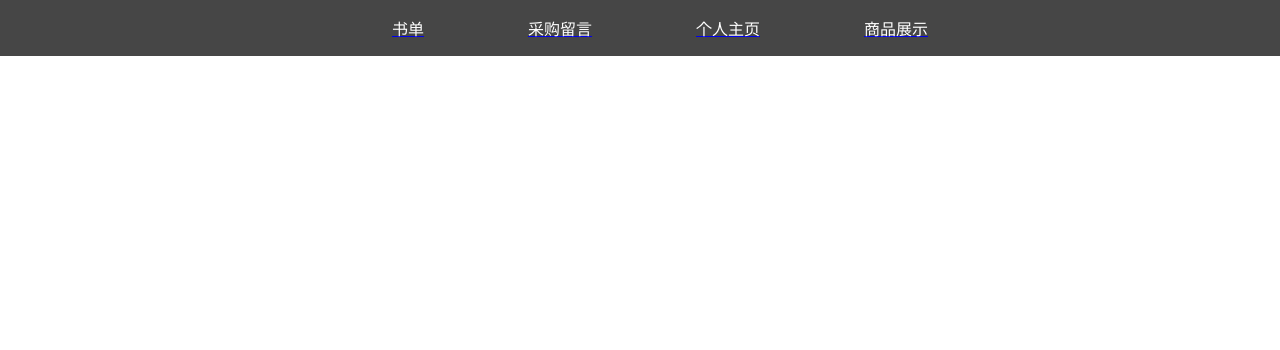
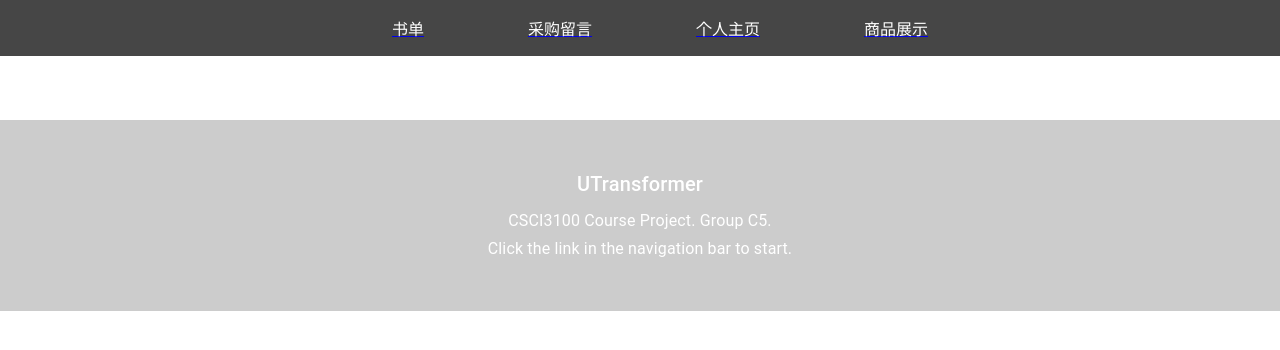
Before and after one commit to lesliepy99/CSCI3100_project, a React (Create React App) app: page /home in a window 1280 px wide. Shown: the top 350 px of the page. Built offline with nearby package versions, Linux system fonts and the light colour scheme; no server answers.

Commit message:
Update Home.js

```diff
--- a/src/Home.js
+++ b/src/Home.js
@@ -6,6 +6,7 @@ import Booklist from './Booklist';
 import Comment from './Comment';
 import Mainpage from './Mainpage';
 import './App.css';
+import Footer from './Footer';
 
 class Home extends Component{
     constructor(props){
@@ -14,6 +15,7 @@ class Home extends Component{
 
     render(){
         return(
+            <React.Fragment>
             <Container>
                 <Col>
                     <div className="app">
@@ -36,6 +38,8 @@ class Home extends Component{
                     </div>
                 </Col>
             </Container>
+            <Footer/>
+            </React.Fragment>
         );
     }
 }
```
